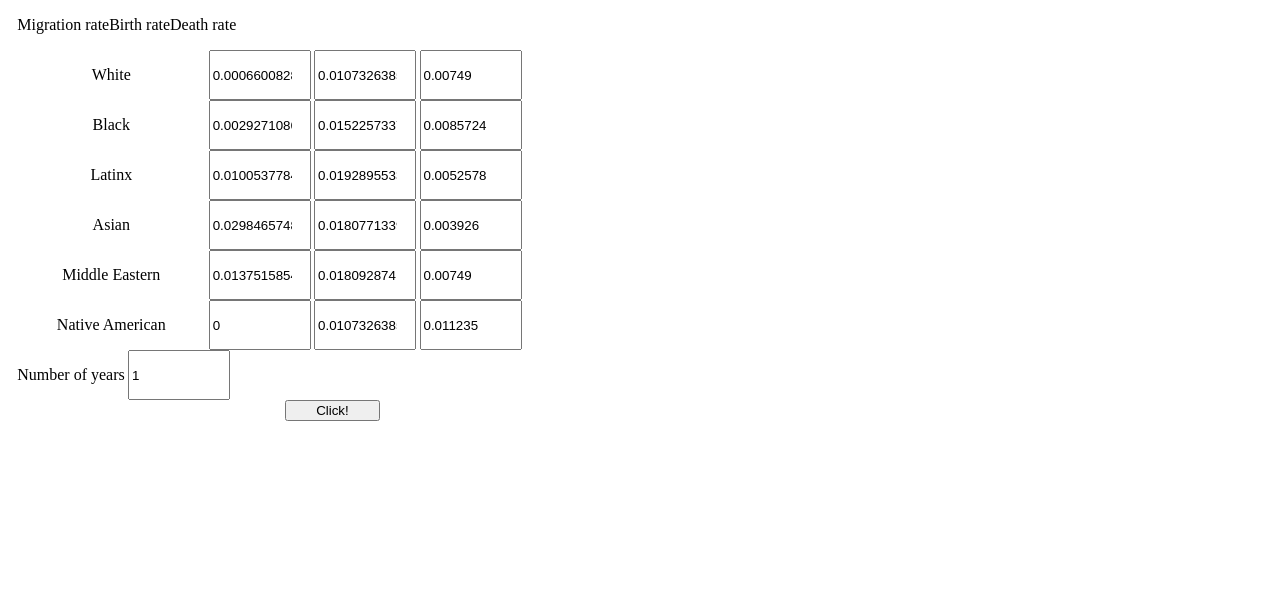
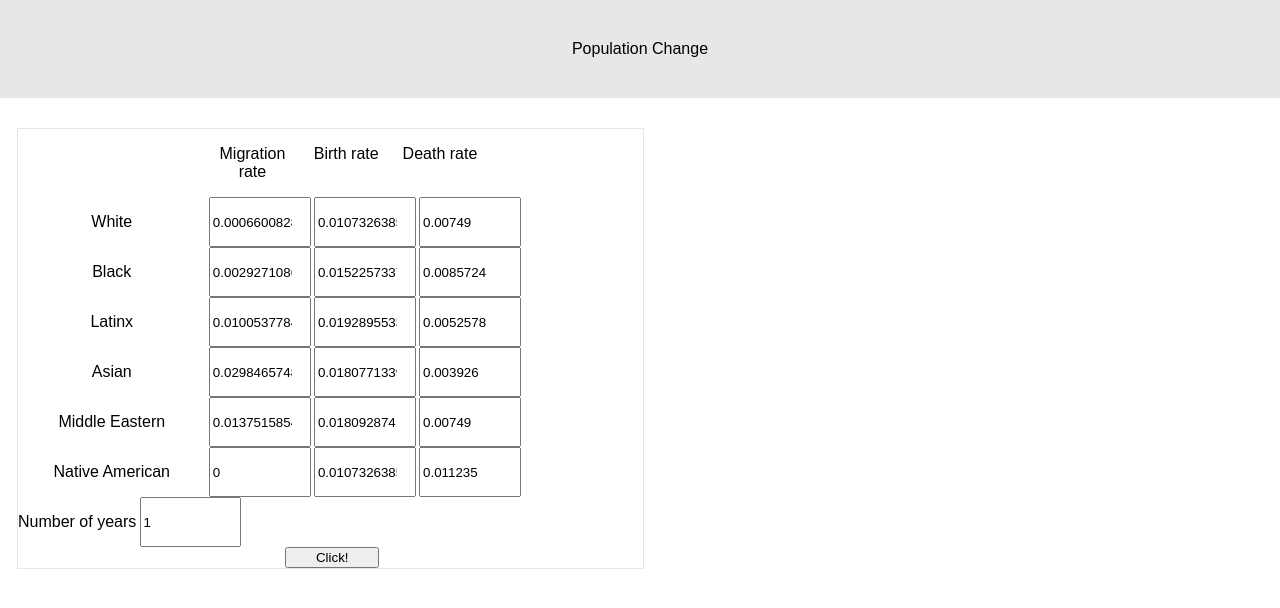
Before and after one commit to alu13/My-Bio-Project, a plain HTML site: page index.html in a window 1280 px wide. Drawn offline with Linux system fonts and the light colour scheme.

Commit message:
code sux

```diff
--- a/bar.js
+++ b/bar.js
@@ -12,10 +12,9 @@ function clickedSubmit() {
     dRate = parseFloat(document.getElementById(r + "-death").value);
     arr[i] = calcResult(numYears, initialPop[i], mRate, bRate, dRate);
   }
-
-  showChart(arr, numYears);
+  showBar(arr, numYears);
   total = arr.reduce(getSum);
-  showBar(arr, numYears, total);
+  showPie(arr, numYears, total);
 }
 
 function calcResult(numYears, iPop, mRate, bRate, dRate) {
@@ -23,7 +22,7 @@ function calcResult(numYears, iPop, mRate, bRate, dRate) {
 
   for (var i = 1; i < numYears + 1; i++) {
     //CHANGE GROWTH RATE HERE
-    result += (1.01 ** i * mRate + bRate - dRate) * result;
+    result += ((Math.random() / 500 + 0.999) ** i * mRate + bRate - dRate) * result;
   }
   return result;
 }
@@ -32,12 +31,10 @@ function getSum(total, num) {
     return total + num;
 }
 
-function showChart(arr, numYears, total) {
+function showBar(arr, numYears, total) {
   var chart = new CanvasJS.Chart("barchart", {
     animationEnabled: true,
     theme: "light2", // "light1", "light2", "dark1", "dark2"
-
-
     title:{
       text:"Population in " + numYears + " year(s)"
     },
@@ -61,7 +58,7 @@ function showChart(arr, numYears, total) {
   chart.render();
 }
 
-function showBar(arr, numYears) {
+function showPie(arr, numYears, total) {
   var chart = new CanvasJS.Chart("piechart", {
   	animationEnabled: true,
   	title: {
--- a/css/style.css
+++ b/css/style.css
@@ -10,10 +10,18 @@ body {
   margin: 0;
   padding: 0;
   text-align: center;
+  font-family: fantasy;
 }
 
 body > * {
   vertical-align: top;
+  line-height: normal;
+}
+
+.header {
+  background-color: #e7e7e7;
+  padding: 40px;
+  margin-bottom: 30px;
 }
 
 #graphs {
@@ -32,6 +40,14 @@ body > * {
   /* min-height: 100%; */
 }
 
+form {
+  border-style: solid;
+  border-color: #e7e7e7;
+  border-width: 1px;
+  border-radius: 10px
+  padding: 10px;
+}
+
 .row {
   display: flex;
   flex-direction: row;
@@ -41,6 +57,11 @@ body > * {
 .row > * {
   vertical-align: middle;
   line-height: normal;
+}
+
+.label {
+  width: 15%;
+  word-wrap: break-word;
 }
 
 .race {
--- a/index.html
+++ b/index.html
@@ -2,18 +2,20 @@
 <html lang="en" dir="ltr">
   <head>
     <meta charset="utf-8">
-    <title>Albert's Bio Project</title>
+    <title>My Bio Project</title>
     <link rel="stylesheet" href="./css/style.css">
     <script src="https://canvasjs.com/assets/script/canvasjs.min.js"></script>
     <script src="bar.js"></script>
   </head>
   <body>
+    <div class="header">Population Change</div>
     <div id="data">
       <form>
         <div class="row">
-          <p>Migration rate</p>
-          <p>Birth rate</p>
-          <p>Death rate</p>
+          <p class="race"></p>
+          <p class="label">Migration rate</p>
+          <p class="label">Birth rate</p>
+          <p class="label">Death rate</p>
         </div>
         <div class="row">
           <p class="race">White</p>
@@ -57,9 +59,6 @@
         </div>
       <input type="button" onclick="clickedSubmit()" value="Click!" id="submit-button">
       </form>
-
-      <div class="result">
-      </div>
     </div>
 
     <div id="graphs">
```
